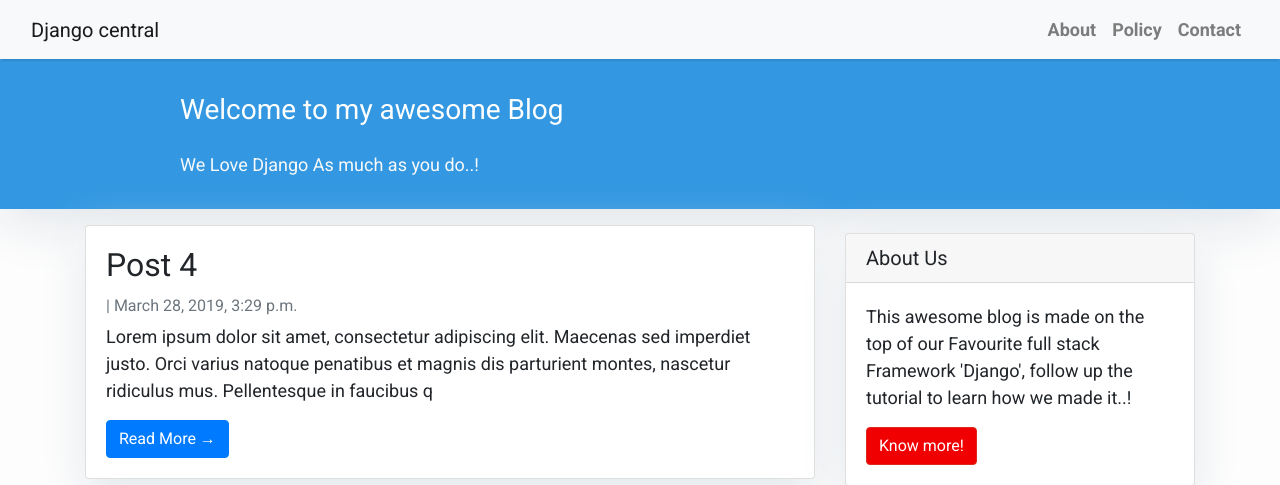
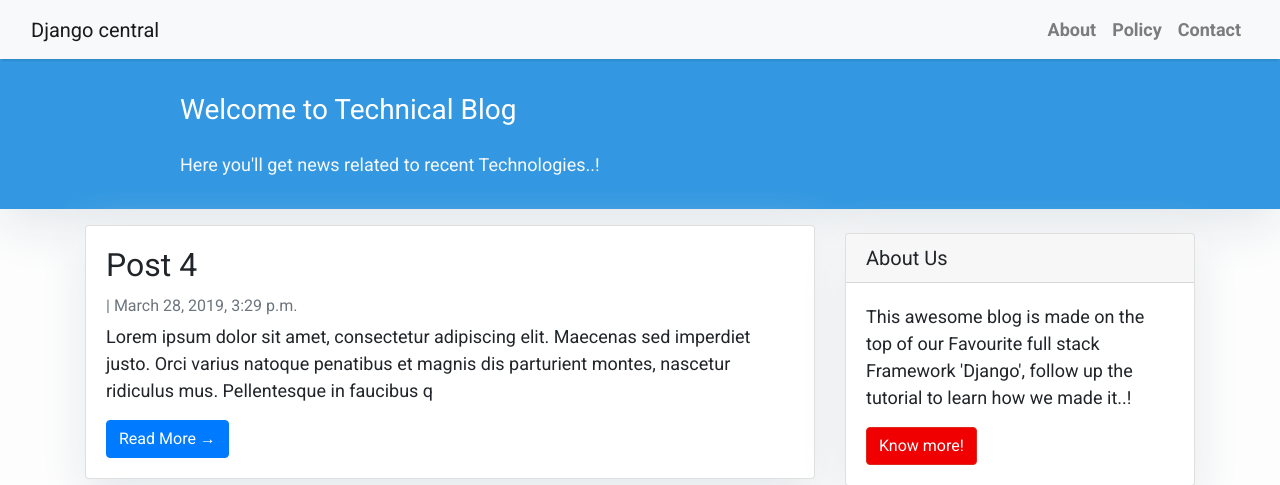
Before and after one commit to nitin025/TechnicalBlog, a Django app: page / in a window 1280 px wide. Shown: the top 485 px of the page. Run offline with Django 3.2, Linux system fonts and the light colour scheme; data comes from the database, SQL or seed files in the repository; some libraries are stand-ins or nearby versions.

Commit message:
Changed the Header

```diff
--- a/Django_blog/templates/index.html
+++ b/Django_blog/templates/index.html
@@ -23,8 +23,8 @@
               <div class="row">
                 <div class=" col-md-8 col-md-10 mx-auto">
                   <div class="site-heading">
-                    <h3 class=" site-heading my-4 mt-3 text-white"> Welcome to my awesome Blog </h3>
-                    <p class="text-light">We Love Django As much as you do..! &nbsp
+                    <h3 class=" site-heading my-4 mt-3 text-white"> Welcome to Technical Blog</h3>
+                    <p class="text-light">Here you'll get news related to recent Technologies..! &nbsp
                     </p>
                 </div>
                     </div>
```
